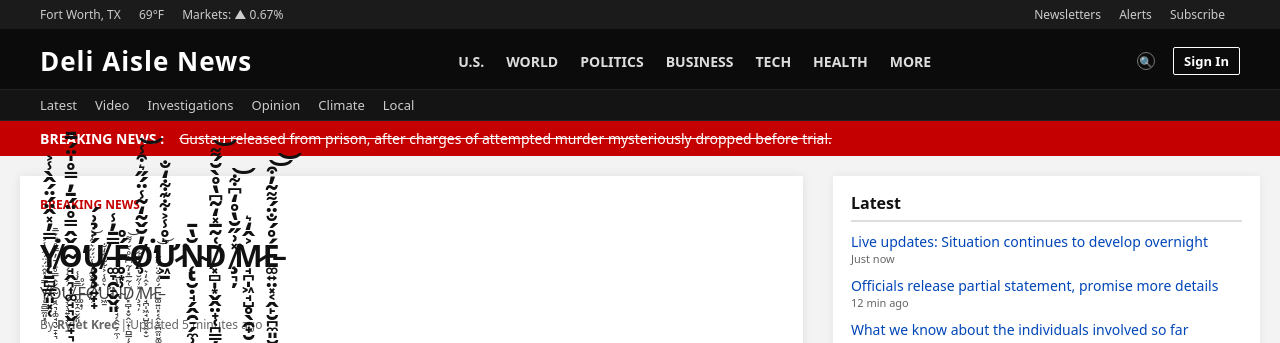
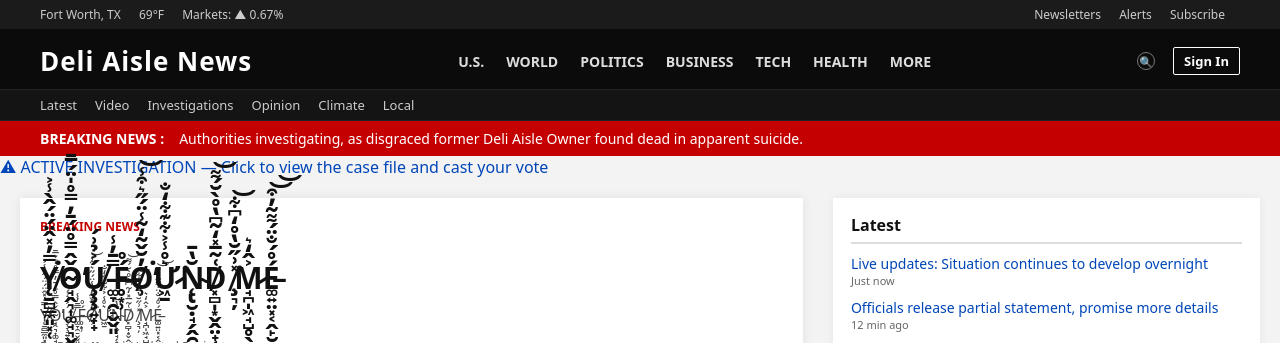
Before and after one commit to NotAnIronman/ARG, a Jekyll site: the page built from pages/010197.html, in a window 1280 px wide and 900 px high, cut to the strip 0-343 px from the top of the window. Built offline with Jekyll 4.4.1, drawn with Linux system fonts in a browser that asks for light colours.

Commit message:
Update 010197.html

```diff
--- a/pages/010197.html
+++ b/pages/010197.html
@@ -1,62 +1,9 @@
-<!DOCTYPE html>
-<html lang="en">
-<head>
-<meta charset="UTF-8">
-<meta name="viewport" content="width=device-width, initial-scale=1.0">
-<title>DAN - Deli Aisle News | Breaking News, Top Stories & Analysis</title>
-<link rel="stylesheet" href="styles.css">
-</head>
-<body>
-
-<!-- Utility bar -->
-<div class="utility-bar">
-    <div class="utility-left">
-        <span>Fort Worth, TX</span>
-        <span>69°F</span>
-        <span>Markets: ▲ 0.67%</span>
-    </div>
-    <div class="utility-right">
-        <span>Newsletters</span>
-        <span>Alerts</span>
-        <span>Subscribe</span>
-    </div>
-</div>
-
-<!-- Header -->
-<div class="header">
-    <div class="logo">Deli Aisle News</div>
-    <nav class="primary-nav">
-        <a href="#">U.S.</a>
-        <a href="#">World</a>
-        <a href="#">Politics</a>
-        <a href="#">Business</a>
-        <a href="#">Tech</a>
-        <a href="#">Health</a>
-        <a href="#">More</a>
-    </nav>
-    <div class="header-actions">
-        <div class="search-icon">🔍</div>
-        <div class="signin">Sign In</div>
-    </div>
-</div>
-
-<!-- Secondary nav -->
-<div class="secondary-nav">
-    <a href="#">Latest</a>
-    <a href="#">Video</a>
-    <a href="#">Investigations</a>
-    <a href="#">Opinion</a>
-    <a href="#">Climate</a>
-    <a href="#">Local</a>
-</div>
-
-<!-- Breaking ticker -->
-<div class="breaking-bar">
-    <div class="breaking-label">Breaking News :</div>
-    <div class="breaking-headline">
-        <del>Gustau released from prison, after charges of attempted murder mysteriously dropped before trial.</del>
-    </div>
-</div>
+---
+layout: default
+title: "Breaking News"
+breaking_headline: "Authorities investigating, as disgraced former Deli Aisle Owner found dead in apparent suicide."
+show_banner: true
+---
 
 <!-- Main page layout -->
 <div class="page">
@@ -208,42 +155,5 @@
     </aside>
 </div>
 
-<!-- FOOTER -->
-<footer class="footer">
-    <div class="footer-grid">
-        <div>
-            <h4>News</h4>
-            <a href="#">U.S.</a>
-            <a href="#">World</a>
-            <a href="#">Politics</a>
-            <a href="#">Local</a>
-        </div>
-        <div>
-            <h4>Sections</h4>
-            <a href="#">Business</a>
-            <a href="#">Tech</a>
-            <a href="#">Health</a>
-            <a href="#">Climate</a>
-        </div>
-        <div>
-            <h4>About</h4>
-            <a href="#">About Us</a>
-            <a href="#">Standards</a>
-            <a href="#">Careers</a>
-            <a href="#">Press</a>
-        </div>
-        <div>
-            <h4>Contact</h4>
-            <a href="#">Contact Us</a>
-            <a href="#">Send a Tip</a>
-            <a href="#">Corrections</a>
-            <a href="#">Privacy</a>
-        </div>
-    </div>
-    <div class="footer-bottom">
-        © 2026 Deli Aisle News Network. All rights reserved.
-    </div>
-</footer>
-
 </body>
 </html>
```
